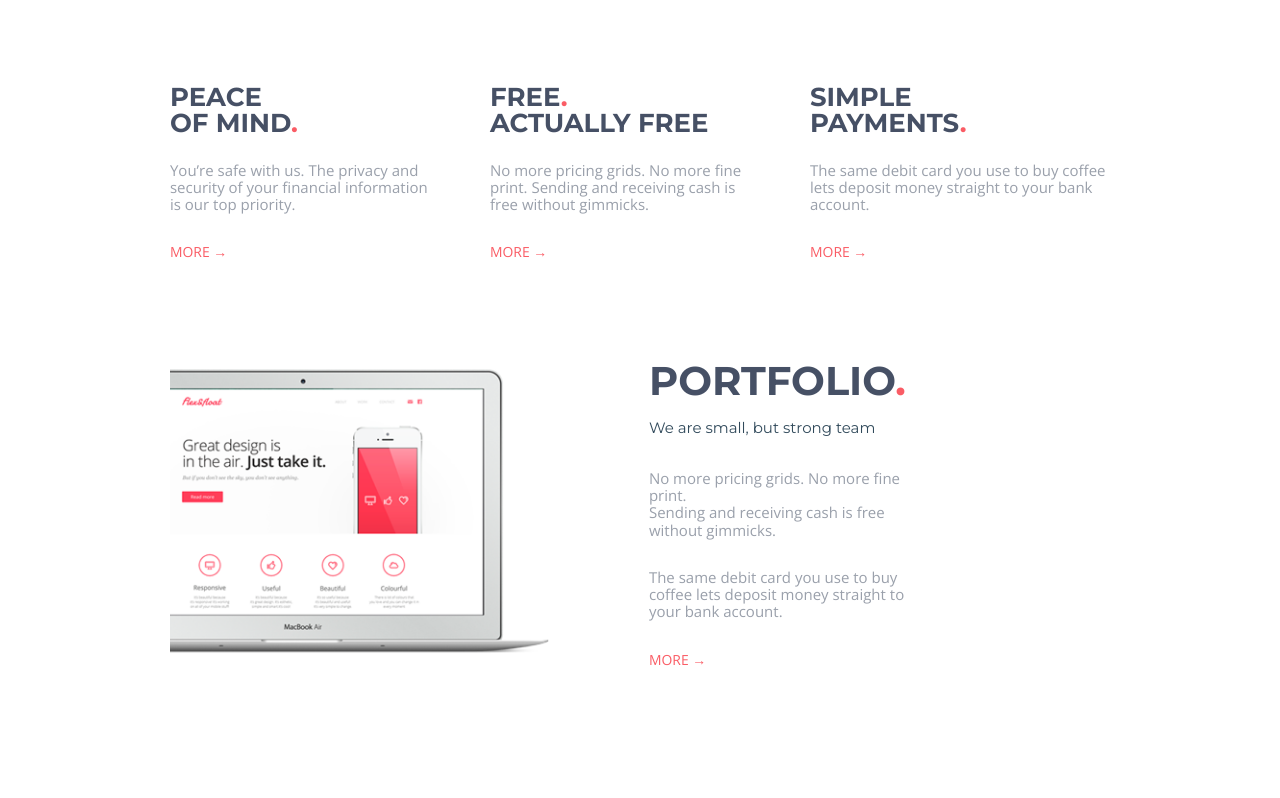
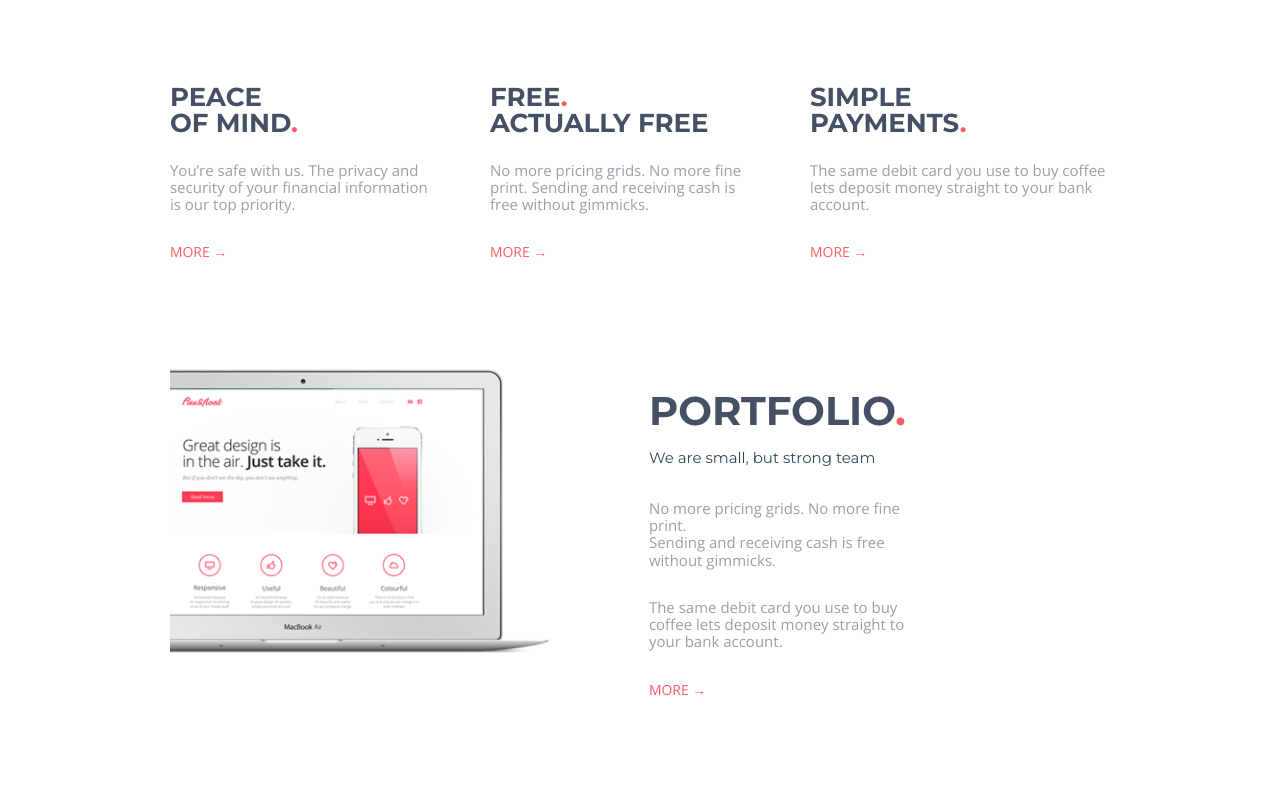
Before and after one commit to GH-Frontend-JS-9-online/kucherenko_hw_5, a plain HTML site: page index.html in a window 1280 px wide. Shown: the part 1131-1929 px from the top of the page. Drawn offline with nearby package versions, Linux system fonts and the light colour scheme.

Commit message:
does work

```diff
--- a/sass/_content-section1.scss
+++ b/sass/_content-section1.scss
@@ -2,7 +2,7 @@
 	display: flex;
 	justify-content: space-between;
 	flex-wrap: wrap;
-	padding-top: 5.8rem;
+	padding-top: 3.8rem;
 	padding-bottom: 7.13rem;
 }
 
@@ -25,6 +25,7 @@
 		font-weight: 700;
 		line-height: 1.73rem;
 		padding-bottom: 1.67rem;
+		padding-top: 2rem;
 		text-transform: uppercase;
 	}
 
```
Also changed, not shown: css/style.css.
